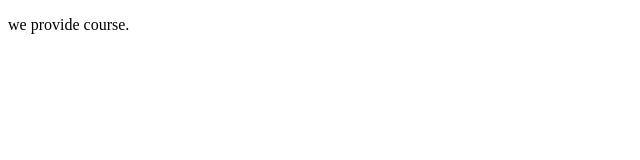
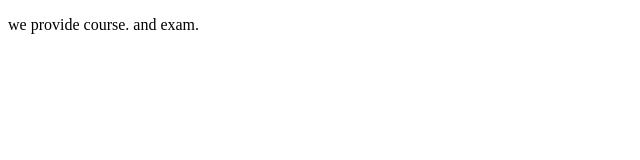
Before and after one commit to shuavi/git_project, a plain HTML site: page home.html in a window 1280 px wide. Shown: the full height of the page, 0-640 px from the left. Drawn offline with Linux system fonts and the light colour scheme.

Commit message:
added file

```diff
--- a/home.html
+++ b/home.html
@@ -4,7 +4,7 @@
 	<title></title>
 </head>
 <body>
-	<p>we provide course.</p>
+	<p>we provide course. and exam.</p>
 
 </body>
 </html>
```
